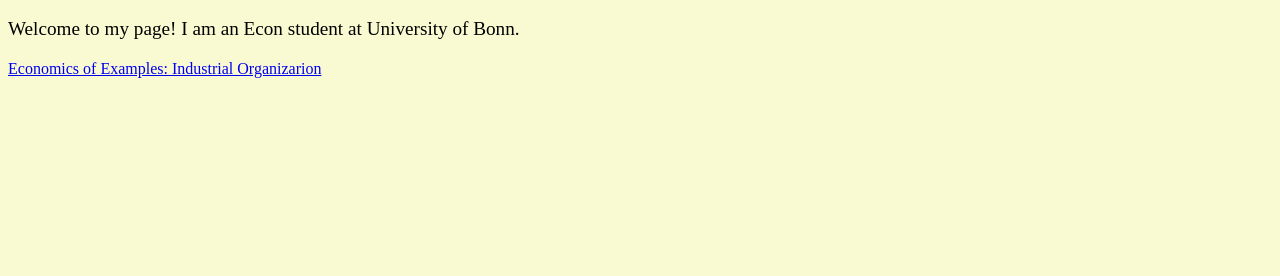
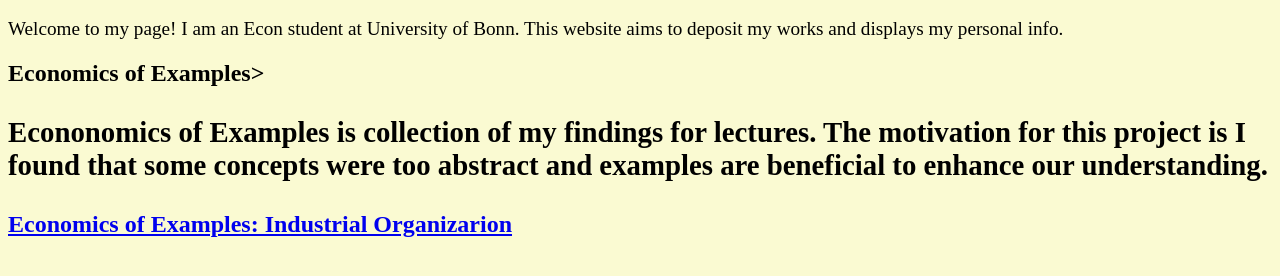
Before and after one commit to wenjun-zheng/wenjun-zheng.github.io, a plain HTML site: page index.html in a window 1280 px wide. Shown: the part 48-324 px from the top of the page. Drawn offline with Linux system fonts and the light colour scheme.

Commit message:
Update index.html

```diff
--- a/index.html
+++ b/index.html
@@ -8,7 +8,9 @@
 </head>
 <body>
     <h1>Wenjun Zheng</h1>
-    <p>Welcome to my page! I am an Econ student at University of Bonn.</p>
+    <p>Welcome to my page! I am an Econ student at University of Bonn. This website aims to deposit my works and displays my personal info.</p>
+    <h2>Economics of Examples>
+    <p>Econonomics of Examples is collection of my findings for lectures. The motivation for this project is I found that some concepts were too abstract and examples are beneficial to enhance our understanding.</p>
     <a href="/example.html">Economics of Examples: Industrial Organizarion</a>
 </body>
 </html>
```
